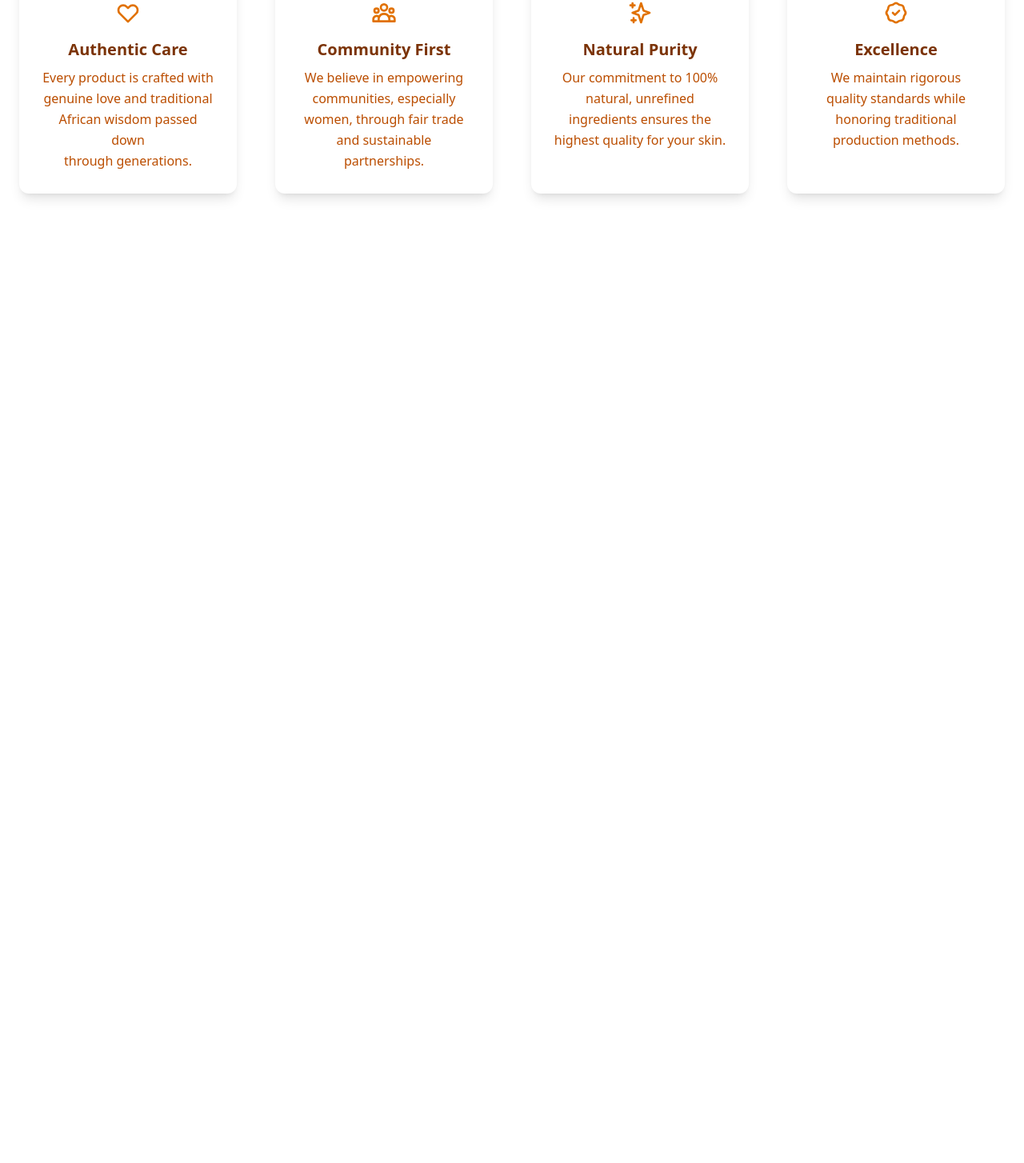
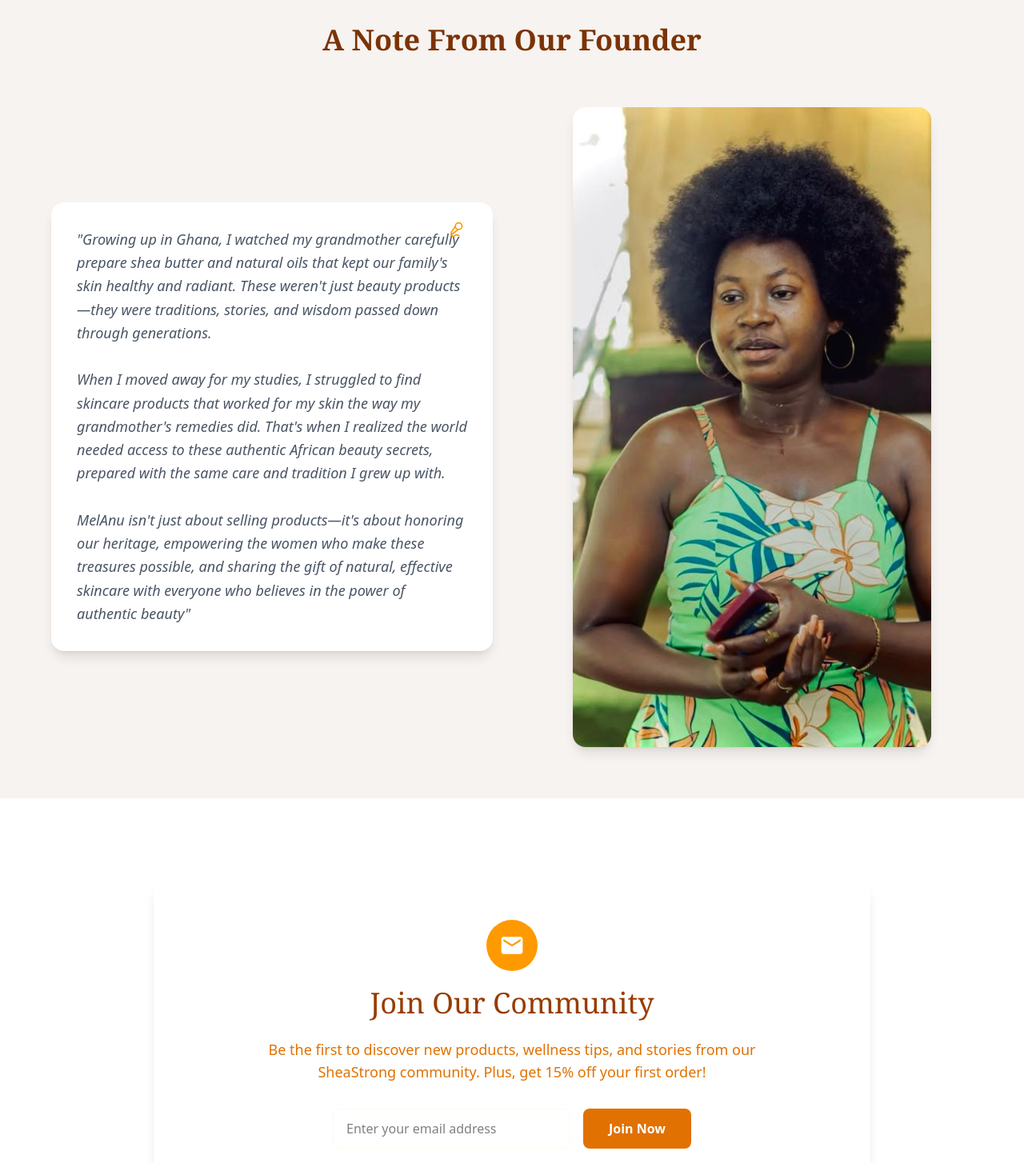
Before and after one commit to MelAnuSkin/melanu, a React (Vite) app: page /about in a window 1280 px wide. Shown: the part 1312-2766 px from the top of the page at 80% size. Before the commit the page ends 1634 px from the top, so only its background shows below. Built offline with nearby package versions, Linux system fonts and the light colour scheme.

Commit message:
done with about page

```diff
--- a/src/pages/About.jsx
+++ b/src/pages/About.jsx
@@ -1,6 +1,8 @@
 import Navbar from "../components/Navbar"
+import about from "../assets/images/about.jpg";
+import { MicVocal } from "lucide-react";
 import anita from "../assets/images/anita.jpg";
-
+import Footer from "../components/Footer";
 
 
 
@@ -33,9 +35,9 @@ export default function About() {
                                 <div className="rounded-3xl overflow-hidden shadow-2xl">
                                     <div className="aspect-[4/3] relative">
                                         <img
-                                            src={anita}
+                                            src={about}
                                             alt="about image"
-                                            className="w-full h-dvh object-cover rounded-2xl" />
+                                            className="w-full h-full object-cover rounded-2xl" />
                                     </div>
                                 </div>
                             </div>
@@ -98,8 +100,72 @@ export default function About() {
                         </div>
                     </div>
                 </div>
+            </div>
 
+            <div className="bg-[#F7F3F0] py-16 px-4">
+                <div className="max-w-6xl mx-auto">
+                    <h3 className="text-3xl md:text-4xl font-serif font-bold text-center text-amber-900 mb-16">A Note From Our Founder</h3>
+                    <div className="grid lg:grid-cols-2 gap-12 items-center">
+                        <div className="bg-white rounded-2xl shadow-lg p-8 relative">
+                            <div className="absolute top-6 right-6 w-8 h-8 text-amber-500">
+                                <MicVocal size={20} />
+                            </div>
+                            <div className="text-gray-600 italic text-lg leading-relaxed">
+                                "Growing up in Ghana, I watched my grandmother carefully prepare shea butter and natural oils that kept our family's skin healthy and radiant. These weren't just beauty products—they were traditions, stories, and wisdom passed down through generations.
+                                <br /><br />
+                                When I moved away for my studies, I struggled to find skincare products that worked for my skin the way my grandmother's remedies did. That's when I realized the world needed access to these authentic African beauty secrets, prepared with the same care and tradition I grew up with.
+                                <br /><br />
+                                MelAnu isn't just about selling products—it's about honoring our heritage, empowering the women who make these treasures possible, and sharing the gift of natural, effective skincare with everyone who believes in the power of authentic beauty"
+                            </div>
+                        </div>
+
+                        <div className="flex justify-center">
+                            <img
+                                src={anita}
+                                alt="anita"
+                                className="rounded-2xl shadow-lg w-full max-w-md h-dvh object-cover" />
+
+                        </div>
+                    </div>
+                </div>
             </div>
+
+            <div className="bg-white py-16 px-4 mt-10">
+                <div className="max-w-4xl mx-auto">
+                    <div className="bg-white rounded-2xl shadow-lg p-12 text-center">
+                        <div className="flex justify-center mb-5">
+                            <div className="w-16 h-16 bg-amber-500 rounded-full flex items-center justify-center">
+                                <svg viewBox="0 0 24 24" fill="white" className="w-8 h-8">
+                                    <path d="M20 4H4C2.9 4 2.01 4.9 2.01 6L2 18C2 19.1 2.9 20 4 20H20C21.1 20 22 19.1 22 18V6C22 4.9 21.1 4 20 4ZM20 8L12 13L4 8V6L12 11L20 6V8Z" />
+                                </svg>
+                            </div>
+                        </div>
+                        <h2 className="text-3xl md:text-4xl font-serif text-amber-800 mb-6">Join Our Community</h2>
+                        <p className="text-amber-600 text-lg mb-8 max-w-2xl mx-auto">
+                            Be the first to discover new products, wellness tips, and stories from our
+                            SheaStrong community. Plus, get 15% off your first order!
+                        </p>
+                        <div className="flex flex-col sm:flex-row gap-4 max-w-md mx-auto mb-4">
+                            <input
+                                type="email"
+                                placeholder="Enter your email address"
+                                className="flex-1 px-4 py-3 border border-amber-50 rounded-lg focus:outline-none focus:ring-2 focus:ring-amber-500 focus:border-transparent" />
+
+                            <button className="px-8 py-2 bg-amber-600 text-white font-semibold rounded-lg hover:bg-amber-900 cursor-pointer transition-colors">
+                                Join Now
+                            </button>
+                        </div>
+                        <p className="text-amber-500 text-sm">
+                            We respect your privacy. Unsubscribe at any time.
+                        </p>
+                    </div>
+                </div>
+            </div>
+
+
+            <Footer />
+
+
 
 
         </>
```
Also changed, not shown: src/assets/images/about.jpg (added).
